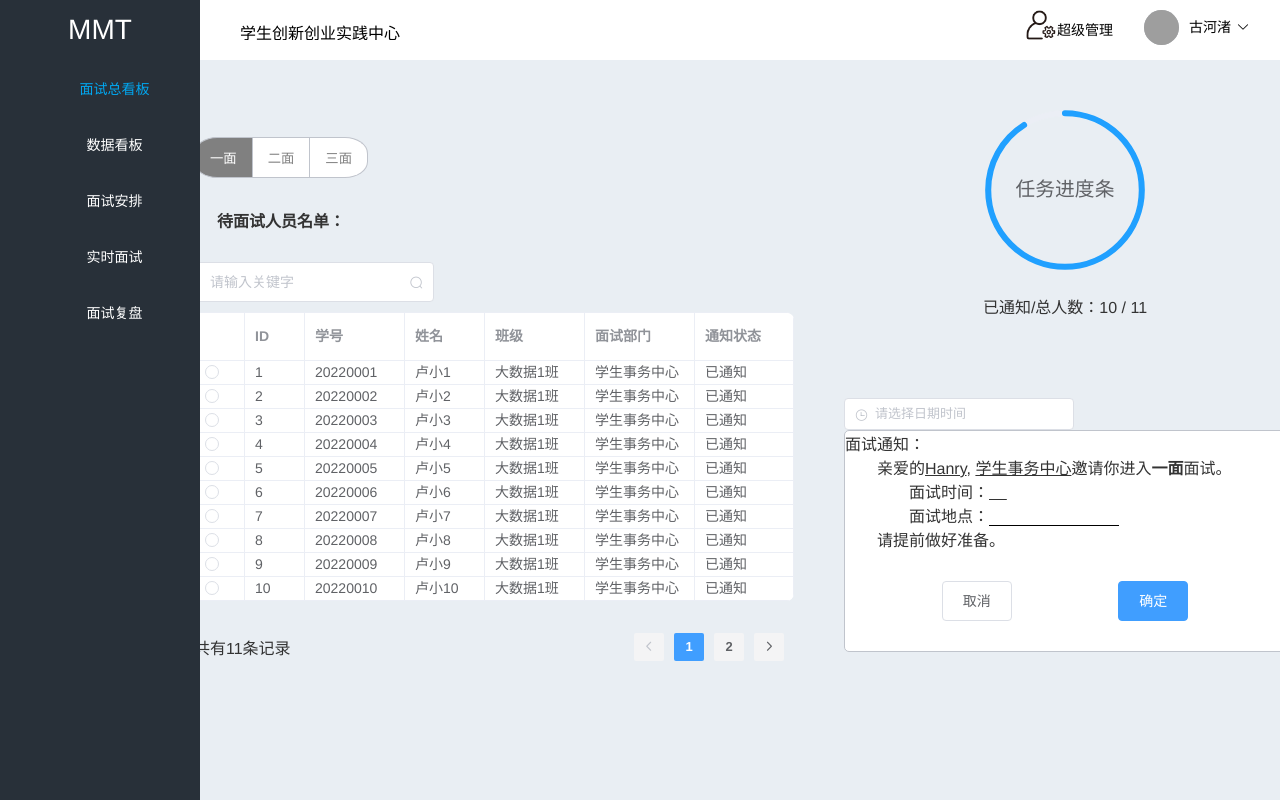
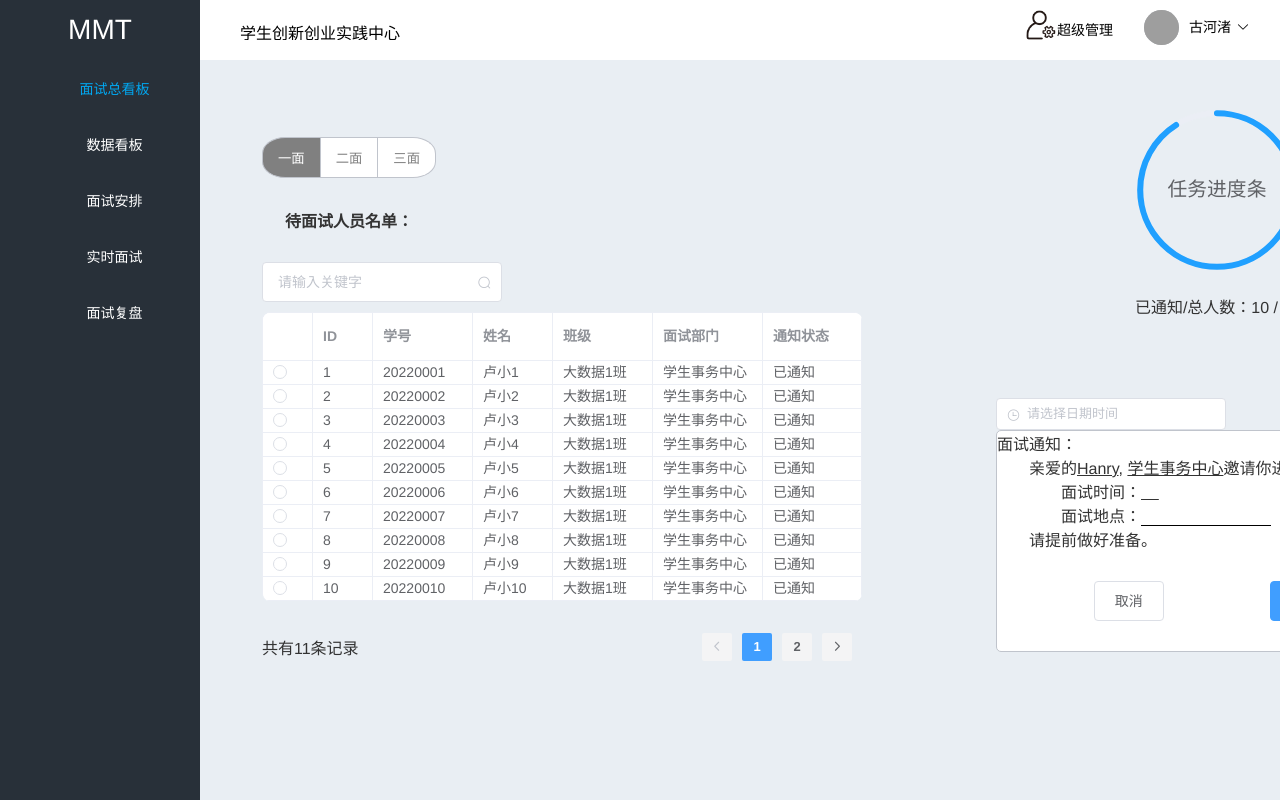
Before and after one commit to cccat-best/MMT, a Vue app: page /#/home/arrangement in a window 1280 px wide. Built offline with nearby package versions, Linux system fonts and the light colour scheme; no server answers; grey boxes are pictures that could not be loaded; what vue-clipboard2 would draw is missing.

Commit message:
修改flex布局遮盖bug

```diff
--- a/src/views/home/interviewArrangement/interviewArrangement.vue
+++ b/src/views/home/interviewArrangement/interviewArrangement.vue
@@ -1,5 +1,4 @@
 <template>
-  <div class="bbig">
   <div class="big">
     <div class="left">
       <!-- 面试次序和主体数据 -->
@@ -10,7 +9,6 @@
       <taskProgress></taskProgress>
       <!-- 面试通知 -->
       <interviewNotice></interviewNotice>
-      </div>
     </div>
   </div>
 </template>
@@ -31,10 +29,6 @@ export default {
 </script>
 
 <style scoped>
-.bbig {
-  display: flex;
-  justify-content: center;
-}
 .big {
   height: 600px;
   width: 1260px;
--- a/src/views/home/interviewReply/interviewReply.vue
+++ b/src/views/home/interviewReply/interviewReply.vue
@@ -1,5 +1,4 @@
 <template>
-  <div class="bbig">
   <div class="big">
     <div class="top">
       <filterFigure></filterFigure>
@@ -7,7 +6,6 @@
     </div>
     <div class="bottom">
       <replyList></replyList>
-      </div>
     </div>
   </div>
 </template>
@@ -28,10 +26,6 @@ export default {
 </script>
 
 <style scoped>
-.bbig {
-  display: flex;
-  justify-content: center;
-}
 .big {
   height: 100%;
   width: 1260px;
```
Lines whose indentation alone changed are shown as unchanged.
